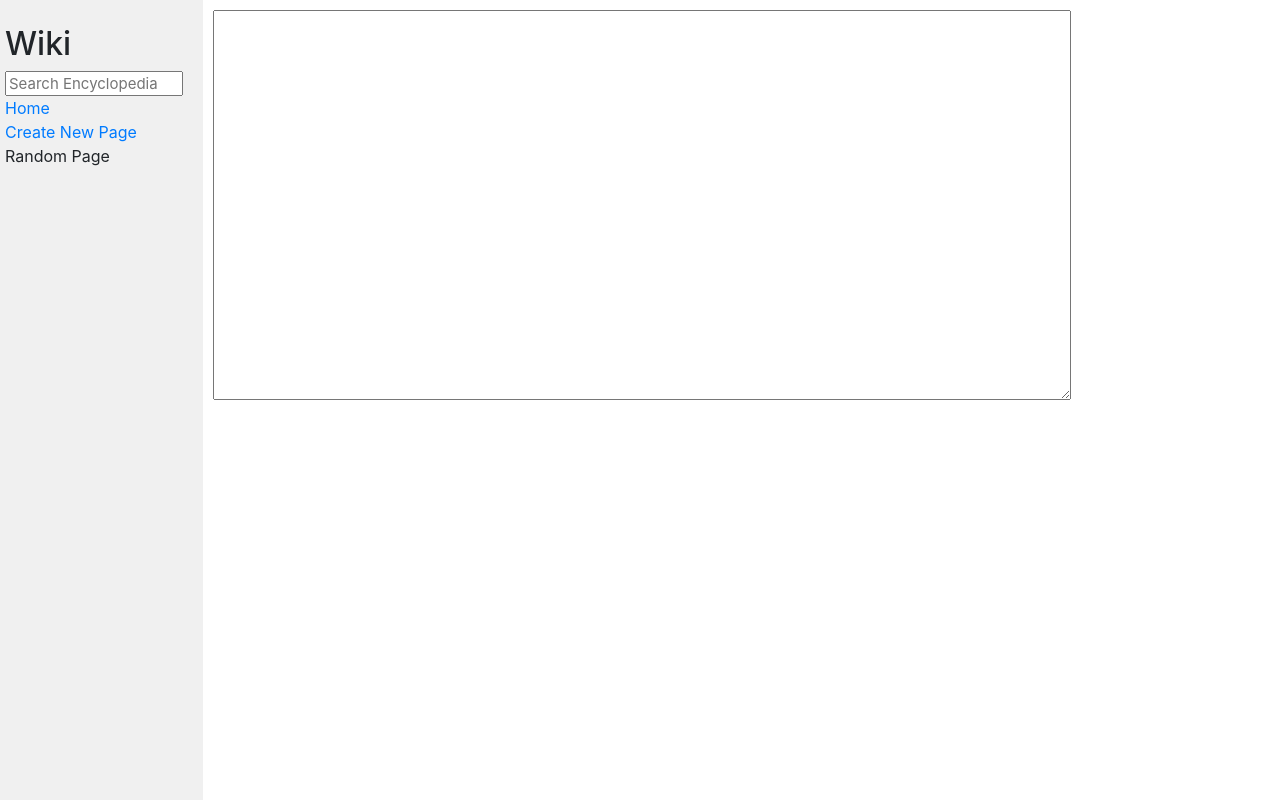
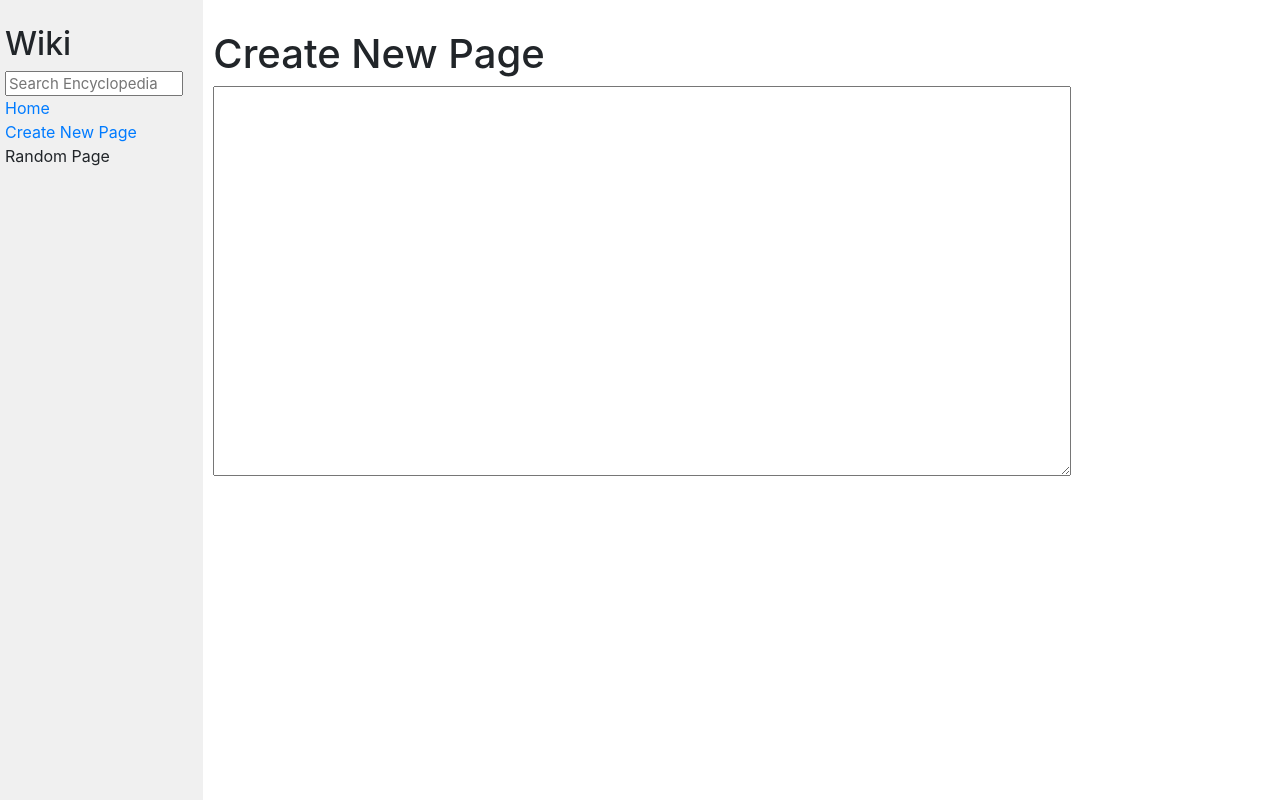
Before and after one commit to bonovan/wiki, a Django app: page /new in a window 1280 px wide. Run offline with Django 3.2, Linux system fonts and the light colour scheme; some libraries are stand-ins or nearby versions.

Commit message:
add title to create new page

```diff
--- a/encyclopedia/templates/encyclopedia/new.html
+++ b/encyclopedia/templates/encyclopedia/new.html
@@ -5,5 +5,7 @@
 {% endblock %}
 
 {% block body %}
+    <h1>Create New Page</h1>
+
     <textarea></textarea>
 {% endblock %}
```
